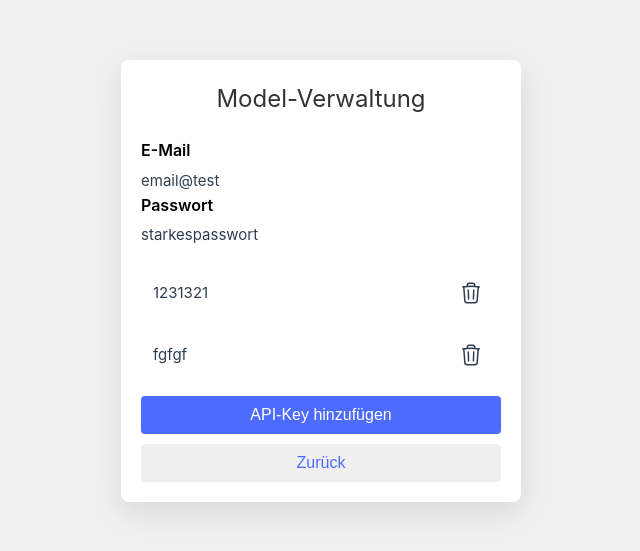
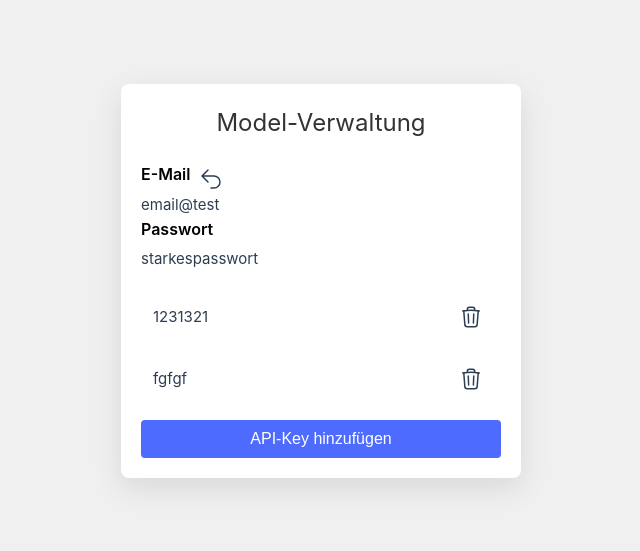
Before and after one commit to janikstucki/AI-Hub, a Vue app in the folder AI-Hub/: page /settings in a window 1280 px wide. Shown: the part 119-670 px from the top of the page, without its empty margins (319-959 px from the left). Built offline with nearby package versions, Linux system fonts and the light colour scheme.

Commit message:
Add back button to Login, NewChat, Register, and Settings views with updated styles

```diff
--- a/AI-Hub/src/views/LoginView.vue
+++ b/AI-Hub/src/views/LoginView.vue
@@ -30,12 +30,12 @@
 
 <template>
   <div id="logincontainer">
-              <button id="BackButton" @click="router.push('/')">
-        <svg xmlns="http://www.w3.org/2000/svg" fill="none" viewBox="0 0 24 24" stroke-width="1.5" stroke="currentColor" class="size-6">
+    <button class="back-button" @click="router.push('/')">
+      <svg xmlns="http://www.w3.org/2000/svg" fill="none" viewBox="0 0 24 24" stroke-width="1.5" stroke="currentColor" class="size-6">
   <path stroke-linecap="round" stroke-linejoin="round" d="M9 15 3 9m0 0 6-6M3 9h12a6 6 0 0 1 0 12h-3" />
 </svg>
 
-      </button>
+    </button>
     <div class="login-view">
       <h1>Login</h1>
       <form @submit.prevent="handleLogin">
@@ -74,6 +74,30 @@
   margin: 0;
   padding: 0;
   height: 100%;
+}
+
+.back-button{
+
+  background: none;
+  border: none;
+  cursor: pointer;
+  padding: 6px;
+  border-radius: 6px;
+  color: inherit;
+  transition: color 0.2s ease;
+  position: fixed;
+  top: 35%;
+  left: 40%;
+}
+
+.back-button:hover svg {
+  stroke: #4d6bfe;
+}
+
+
+.back-button svg {
+  width: 24px;
+  height: 24px;
 }
 
 #logincontainer {
--- a/AI-Hub/src/views/NewChat.vue
+++ b/AI-Hub/src/views/NewChat.vue
@@ -22,6 +22,12 @@
 
 <template>
   <div id="nwcontainer">
+    <button class="back-button" @click="router.push('/')">
+      <svg xmlns="http://www.w3.org/2000/svg" fill="none" viewBox="0 0 24 24" stroke-width="1.5" stroke="currentColor" class="size-6">
+  <path stroke-linecap="round" stroke-linejoin="round" d="M9 15 3 9m0 0 6-6M3 9h12a6 6 0 0 1 0 12h-3" />
+</svg>
+
+    </button>
     <div class="nwview">
       <h1>Neuer Chat</h1>
       <form @submit.prevent="handleCreateChat">
@@ -58,6 +64,30 @@
   margin: 0;
   padding: 0;
   height: 100%;
+}
+
+.back-button{
+
+  background: none;
+  border: none;
+  cursor: pointer;
+  padding: 6px;
+  border-radius: 6px;
+  color: inherit;
+  transition: color 0.2s ease;
+  position: fixed;
+  top: 35%;
+  left: 40%;
+}
+
+.back-button:hover svg {
+  stroke: #4d6bfe;
+}
+
+
+.back-button svg {
+  width: 24px;
+  height: 24px;
 }
 
 input {
--- a/AI-Hub/src/views/Register.vue
+++ b/AI-Hub/src/views/Register.vue
@@ -34,12 +34,12 @@
 </script>
 <template>
   <div id="registercontainer">
-              <button id="BackButton" @click="router.push('/')">
-        <svg xmlns="http://www.w3.org/2000/svg" fill="none" viewBox="0 0 24 24" stroke-width="1.5" stroke="currentColor" class="size-6">
+    <button class="back-button" @click="router.push('/')">
+      <svg xmlns="http://www.w3.org/2000/svg" fill="none" viewBox="0 0 24 24" stroke-width="1.5" stroke="currentColor" class="size-6">
   <path stroke-linecap="round" stroke-linejoin="round" d="M9 15 3 9m0 0 6-6M3 9h12a6 6 0 0 1 0 12h-3" />
 </svg>
 
-      </button>
+    </button>
     <div class="register-view">
       <h1>Registrieren</h1>
 
@@ -91,6 +91,30 @@
   margin: 0;
   padding: 0;
   height: 100%;
+}
+
+.back-button{
+
+  background: none;
+  border: none;
+  cursor: pointer;
+  padding: 6px;
+  border-radius: 6px;
+  color: inherit;
+  transition: color 0.2s ease;
+  position: fixed;
+  top: 35%;
+  left: 40%;
+}
+
+.back-button:hover svg {
+  stroke: #4d6bfe;
+}
+
+
+.back-button svg {
+  width: 24px;
+  height: 24px;
 }
 
 #registercontainer {
--- a/AI-Hub/src/views/Settings.vue
+++ b/AI-Hub/src/views/Settings.vue
@@ -46,6 +46,12 @@
 
 <template>
   <div id="nwcontainer">
+    <button class="back-button" @click="router.push('/')">
+      <svg xmlns="http://www.w3.org/2000/svg" fill="none" viewBox="0 0 24 24" stroke-width="1.5" stroke="currentColor" class="size-6">
+  <path stroke-linecap="round" stroke-linejoin="round" d="M9 15 3 9m0 0 6-6M3 9h12a6 6 0 0 1 0 12h-3" />
+</svg>
+
+    </button>
     <div class="nwview">
       <h1>Model-Verwaltung</h1>
 
@@ -101,7 +107,6 @@
       </div>
 
       <button id="nwButton" @click="showModal = true">API-Key hinzufügen</button>
-      <button id="Button" type="button" @click="router.push('/')">Zurück</button>
 
       <div v-if="showModal" class="modal-overlay" @click.self="showModal = false">
         <div class="modal">
@@ -149,6 +154,31 @@
 
 .icon-button:hover svg {
   stroke: #4d6bfe;
+}
+
+
+.back-button{
+
+  background: none;
+  border: none;
+  cursor: pointer;
+  padding: 6px;
+  border-radius: 6px;
+  color: inherit;
+  transition: color 0.2s ease;
+  position: fixed;
+  top: 35%;
+  left: 40%;
+}
+
+.back-button:hover svg {
+  stroke: #4d6bfe;
+}
+
+
+.back-button svg {
+  width: 24px;
+  height: 24px;
 }
 
 .close-button {
```
